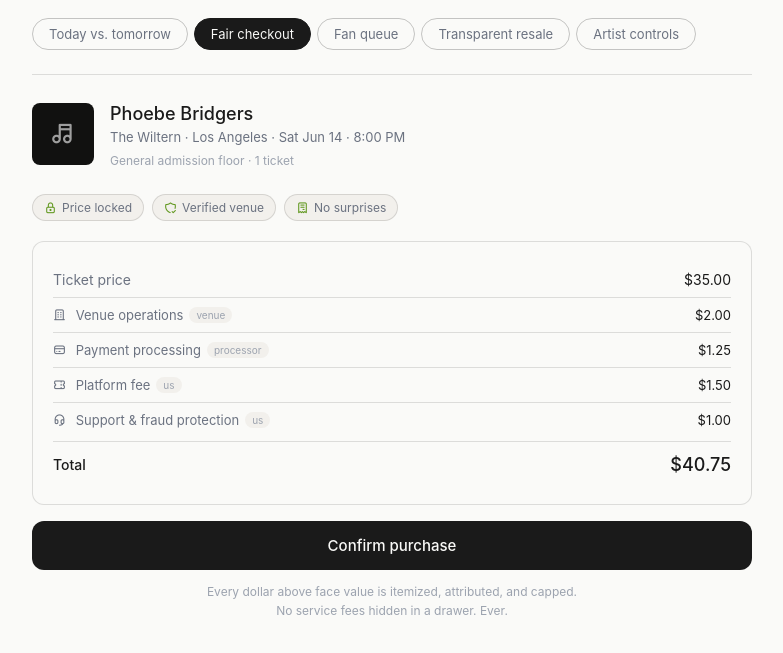
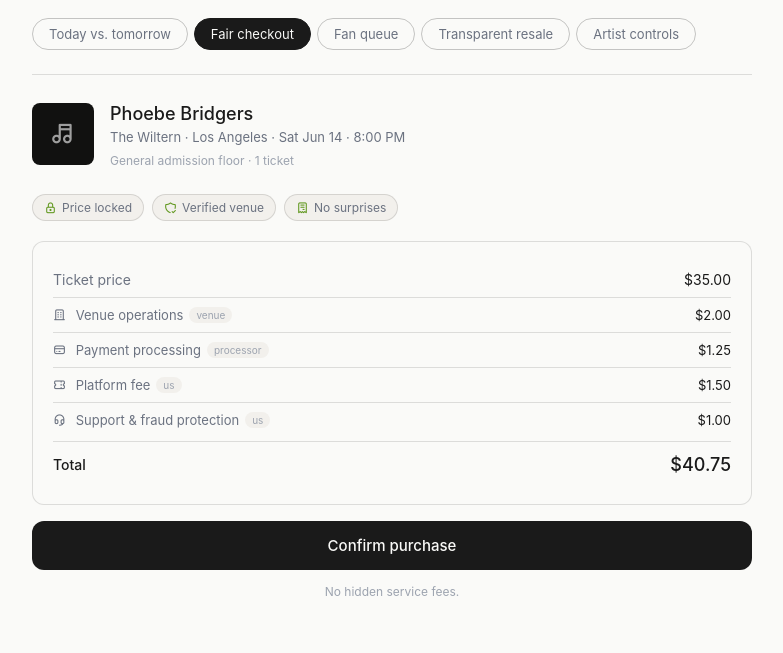
Before and after one commit to askmighty-ai/fair-ticket-prototype, a website: page index.html in a window 1280 px wide. Both pictures are taken after a click on the button "Fair checkout". Shown: the part 75-728 px from the top of the page, without its empty margins (248-1031 px from the left). Drawn offline with Linux system fonts and the light colour scheme.

Commit message:
Remove badge, shorten fee note

```diff
--- a/index.html
+++ b/index.html
@@ -865,7 +865,7 @@
     </div>
 
     <button class="cta-btn">Confirm purchase</button>
-    <p class="fee-note">Every dollar above face value is itemized, attributed, and capped.<br>No service fees hidden in a drawer. Ever.</p>
+    <p class="fee-note">No hidden service fees.</p>
   </div>
 
   <!-- SCREEN 3: Queue -->
```
